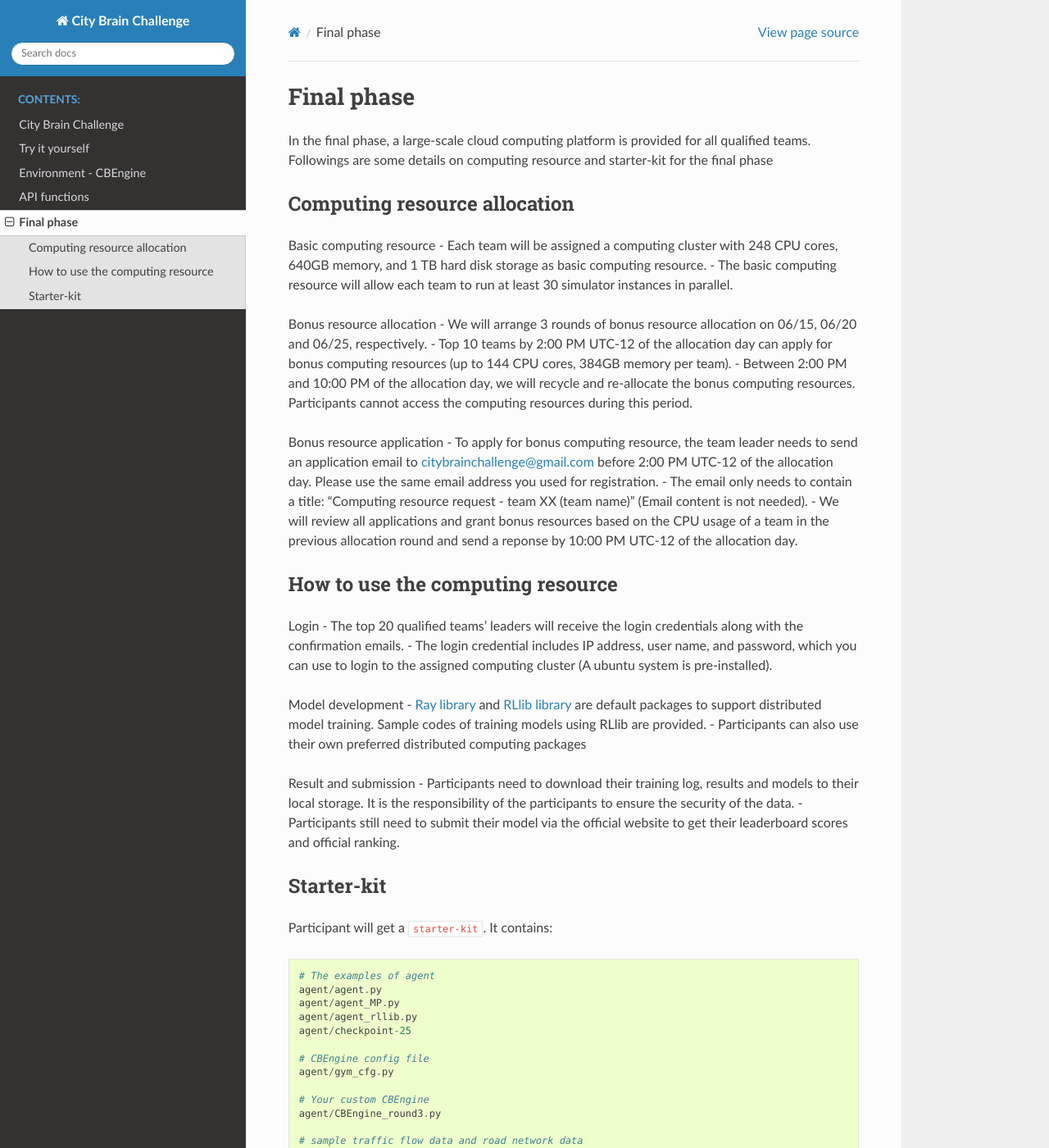
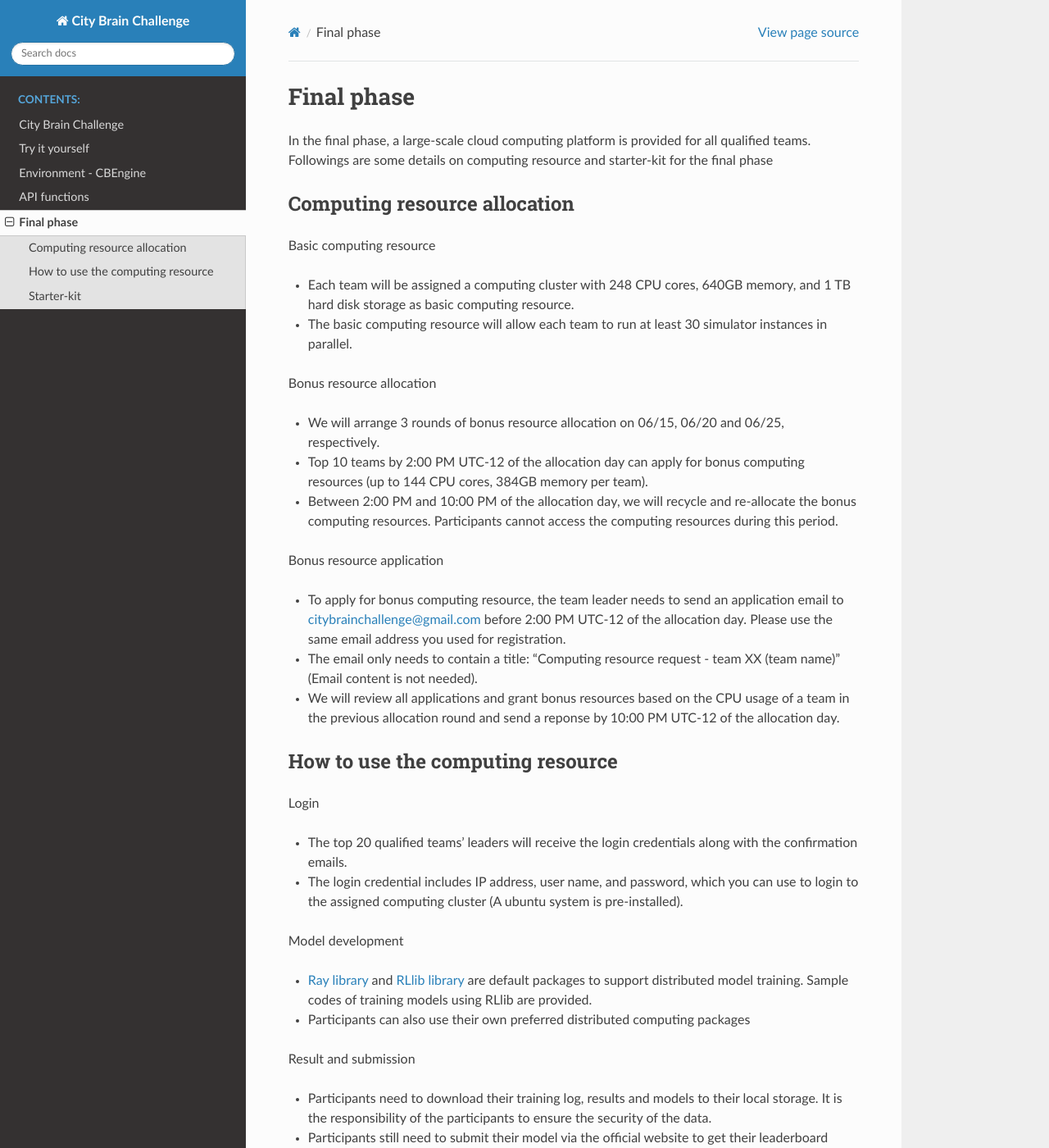
Before and after one commit to CityBrainChallenge/KDDCup2021-CityBrainChallenge, a Sphinx documentation site: the page built from docs/round3.rst, in a window 1280 px wide and 1400 px high. Shown: the whole window at 82% size. Built offline with Sphinx 7.4.7 and the Read the Docs theme 2.0.0, drawn with Linux system fonts in a browser that asks for light colours; some of the changed lines change nothing that is shown; some of the changed text lies outside the part shown.

Commit message:
Update round3.rst

```diff
--- a/docs/round3.rst
+++ b/docs/round3.rst
@@ -10,15 +10,18 @@
 ===============
 
 Basic computing resource
+
 - Each team will be assigned a computing cluster with 248 CPU cores, 640GB memory, and 1 TB hard disk storage as basic computing resource.
 - The basic computing resource will allow each team to run at least 30 simulator instances in parallel.
 
 Bonus resource allocation
+
 - We will arrange 3 rounds of bonus resource allocation on 06/15, 06/20 and 06/25, respectively.
 - Top 10 teams by 2:00 PM UTC-12 of the allocation day can apply for bonus computing resources (up to 144 CPU cores,  384GB memory per team).
 - Between 2:00 PM and 10:00 PM of the allocation day, we will recycle and re-allocate the bonus computing resources. Participants cannot access the computing resources during this period.
 
 Bonus resource application
+
 - To apply for bonus computing resource, the team leader needs to send an application email to citybrainchallenge@gmail.com before 2:00 PM UTC-12  of the allocation day. Please use the same email address you used for registration.
 - The email only needs to contain a title: "Computing resource request - team XX (team name)" (Email content is not needed).
 - We will review all applications and grant bonus resources based on the CPU usage of a team in the previous allocation round and send a reponse by 10:00 PM UTC-12 of the allocation day.
@@ -29,14 +32,17 @@
 ===============
 
 Login
+
 - The top 20 qualified teams' leaders will receive the login credentials along with the confirmation emails.
 - The login credential includes IP address, user name, and password, which you can use to login to the assigned computing cluster (A ubuntu system is pre-installed).
 
 Model development
+
 - `Ray library <https://rise.cs.berkeley.edu/projects/ray/>`_ and `RLlib library <https://rise.cs.berkeley.edu/projects/rllib/>`_ are default packages to support distributed model training. Sample codes of training models using RLlib are provided.
 - Participants can also use their own preferred distributed computing packages
 
 Result and submission
+
 - Participants need to download their training log, results and models to their local storage.  It is the responsibility of the participants to ensure the security of the data.
 - Participants still need to submit their model via the official website to get their leaderboard scores and official ranking.
 
@@ -91,7 +97,7 @@
     # script for parallel evaluating the model
     rllib_evaluate.sh
 
-    # simple demo
+    # simple demoNote that **only** `observation` and `reward` could be modified. Please make sure that the dimension of `observation` is aligned with ``gym_cfg.py``. You could continue using the `observations` defined in the qualification phase, but the previous `reward` can't be used in `rllib` because `rllib` requires that each agent to be assigned with a `reward`. We provide 2 demo `rewards` definitions, "pressure" and "queue length", along with the old `reward` in the comment of default `CBEngine_round3.py``.
     demo.py
 
 Participants should implement their algorithm in agent.py. In the final phase, custom ``CBEngine_round3`` is available. Participants can **only** revise the observation and reward if they choose to use the rllib interface (You are also allowed not to use rllib interface to implement their own algorithm).
```
